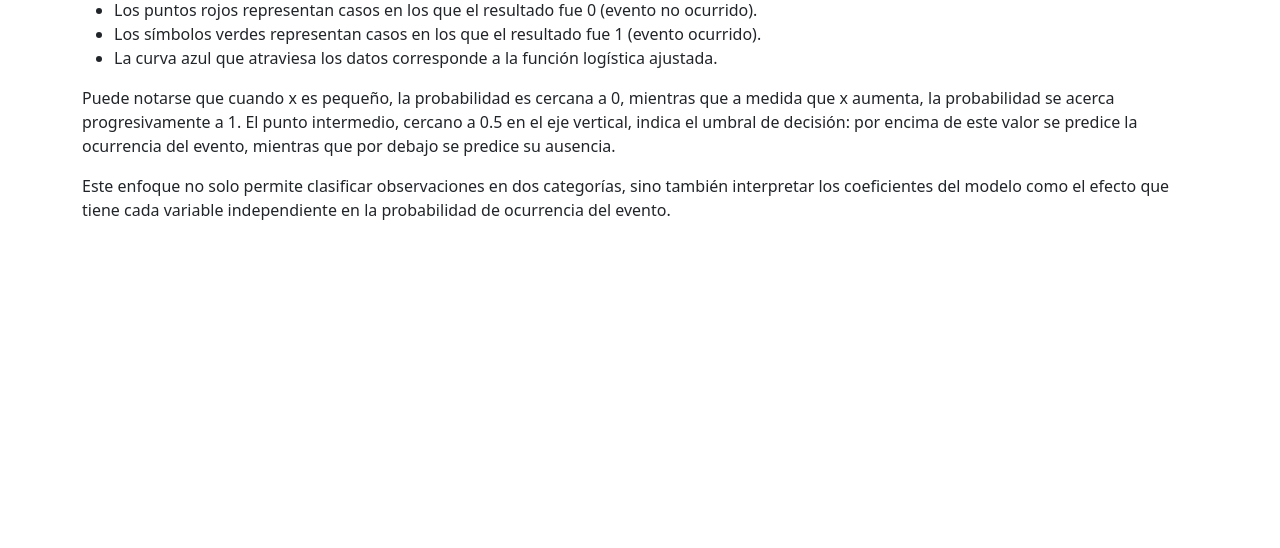
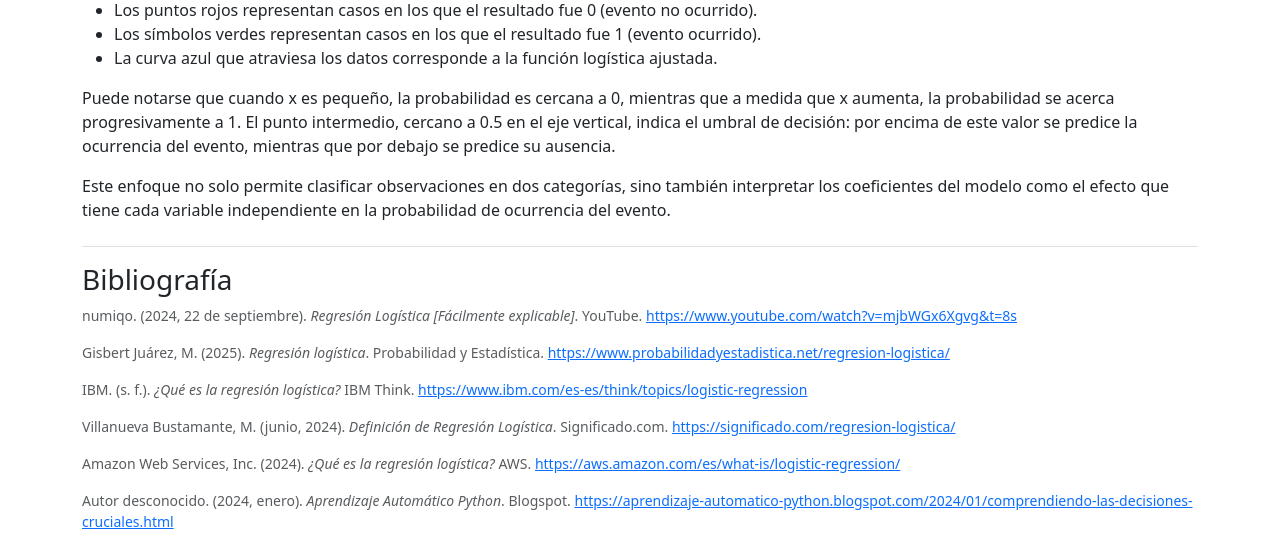
Before and after one commit to JuanfeGV/Trabajos-Machine-Learning, a Flask app: page /actividad3/conceptosRLog in a window 1280 px wide. Shown: the part 880-1428 px from the top of the page. Before the commit the page ends 1100 px from the top, so only its background shows below. Run offline with Flask 3, Linux system fonts and the light colour scheme; parts of the project's set-up code (start-up, migrations or seed data) failed here and were passed over.

Commit message:
Referencias
Se agregaron las referencias de los conceptos en formato apa

```diff
--- a/Proyecto/templates/Actividad3/conceptosRLog.html
+++ b/Proyecto/templates/Actividad3/conceptosRLog.html
@@ -56,6 +56,37 @@
             del modelo como el efecto que tiene cada variable independiente en la probabilidad de ocurrencia del evento.
         </p>
     </section>
+
+    <footer class="border-top pt-3">
+        <h3>Bibliografía</h3>
+        <small class="text-muted">
+
+            <p class="apa-citation">numiqo. (2024, 22 de septiembre). <em>Regresión Logística [Fácilmente explicable]</em>. YouTube.
+            <a href="https://www.youtube.com/watch?v=mjbWGx6Xgvg&t=8s" target="_blank" rel="noopener noreferrer">
+            https://www.youtube.com/watch?v=mjbWGx6Xgvg&t=8s</a></p>
+
+            <p class="apa-citation">Gisbert Juárez, M. (2025). <em>Regresión logística</em>. Probabilidad y Estadística.
+            <a href="https://www.probabilidadyestadistica.net/regresion-logistica/" target="_blank" rel="noopener noreferrer">
+            https://www.probabilidadyestadistica.net/regresion-logistica/</a></p>
+
+            <p class="apa-citation">IBM. (s. f.). <em>¿Qué es la regresión logística?</em> IBM Think.
+            <a href="https://www.ibm.com/es-es/think/topics/logistic-regression" target="_blank" rel="noopener noreferrer">
+            https://www.ibm.com/es-es/think/topics/logistic-regression</a></p>
+
+            <p class="apa-citation">Villanueva Bustamante, M. (junio, 2024). <em>Definición de Regresión Logística</em>. Significado.com.
+            <a href="https://significado.com/regresion-logistica/" target="_blank" rel="noopener noreferrer">
+            https://significado.com/regresion-logistica/</a></p>
+
+            <p class="apa-citation">Amazon Web Services, Inc. (2024). <em>¿Qué es la regresión logística?</em> AWS.
+            <a href="https://aws.amazon.com/es/what-is/logistic-regression/" target="_blank" rel="noopener noreferrer">
+            https://aws.amazon.com/es/what-is/logistic-regression/</a></p>
+
+            <p class="apa-citation">Autor desconocido. (2024, enero). <em>Aprendizaje Automático Python</em>. Blogspot.
+            <a href="https://aprendizaje-automatico-python.blogspot.com/2024/01/comprendiendo-las-decisiones-cruciales.html" target="_blank" rel="noopener noreferrer">
+            https://aprendizaje-automatico-python.blogspot.com/2024/01/comprendiendo-las-decisiones-cruciales.html</a></p>
+
+        </small>
+    </footer>
 </article>
 
 {% endblock %}
```
